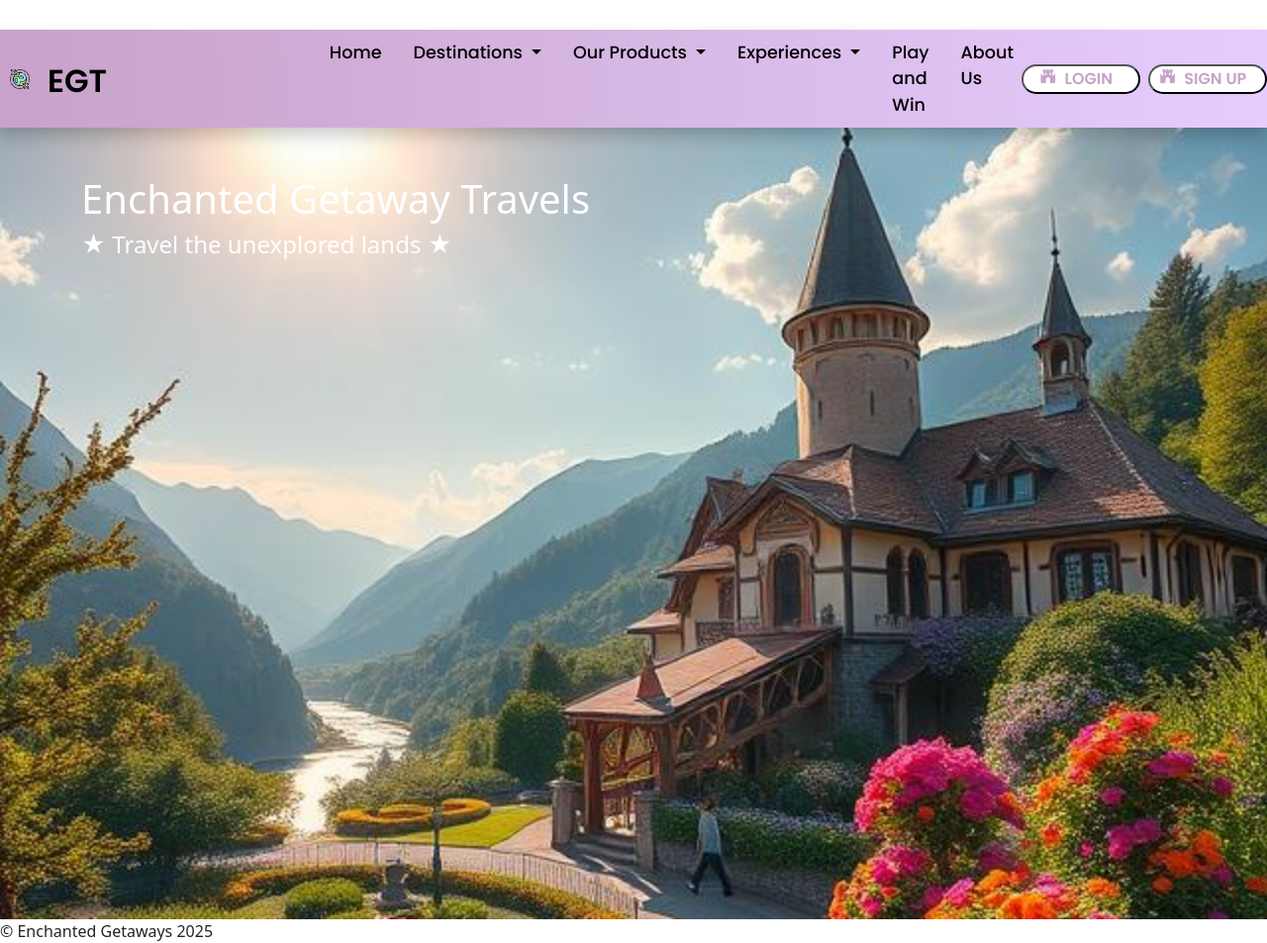
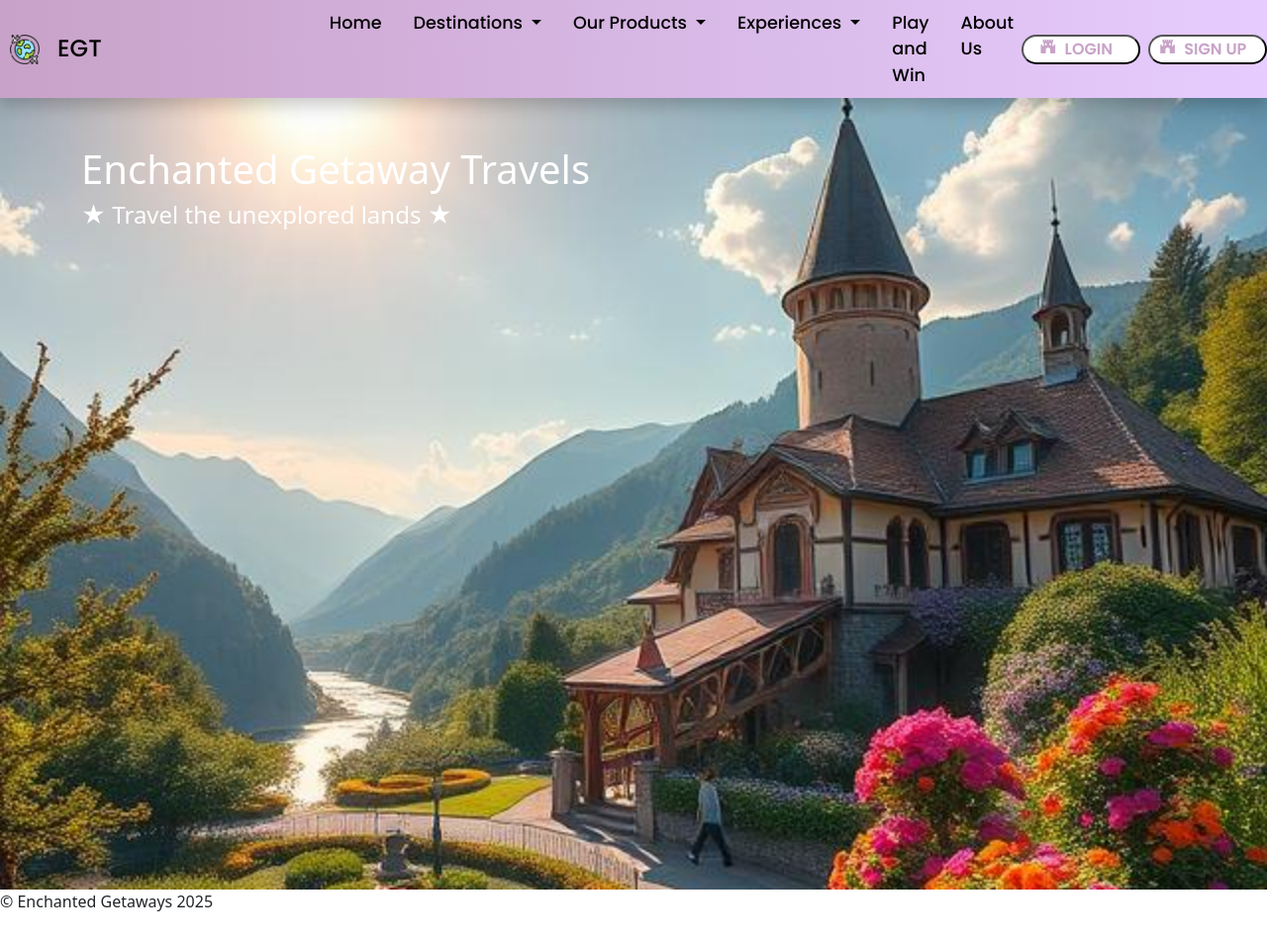
Before and after one commit to Daliya-Stanley/Group3_final_project, a Flask app: page / in a window 1280 px wide. Shown: the whole page at 99% size. After the commit the page ends 921 px from the top, so only its background shows below. Run offline with Flask 3, Linux system fonts and the light colour scheme; some web fonts are replaced.

Commit message:
Nav bar padding reduced

```diff
--- a/application/static/styles.css
+++ b/application/static/styles.css
@@ -23,7 +23,7 @@ title {
 }
 
 body {
-  padding-top: 30px; /* Adjust this value to match your navbar height */
+  padding-top: 0px; /* Adjust this value to match your navbar height */
 }
 
 
--- a/application/templates/layout.html
+++ b/application/templates/layout.html
@@ -13,8 +13,8 @@
 <nav class="navbar navbar-expand-lg sticky-top">
   <div class="container-fluid" style="padding-left: 10px;">
     <a href="#" class="navbar-brand d-flex align-items-center">
-      <img src="{{ url_for('static', filename='images/around-world_5390597.png') }}" alt="Enchanted Getaways Travel" height="20px" class="d-inline-block align-text-top me-2">
-      <h2 class="mb-0">EGT</h2>
+      <img src="{{ url_for('static', filename='images/around-world_5390597.png') }}" alt="Enchanted Getaways Travel" height="30px" class="d-inline-block align-text-top me-2">
+      <h4 class="mb-0">EGT</h4>
     </a>
     <button class="navbar-toggler" type="button" data-bs-toggle="collapse" data-bs-target="#navbarNav" aria-controls="navbarNav" aria-expanded="false" aria-label="Toggle Navigation">
       <span class="navbar-toggler-icon"></span>
```
